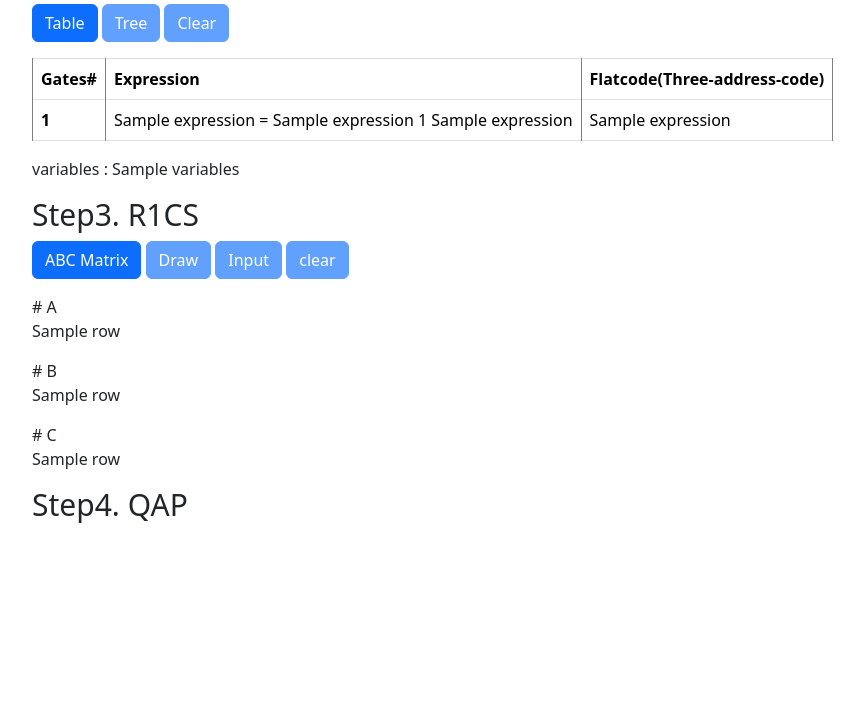
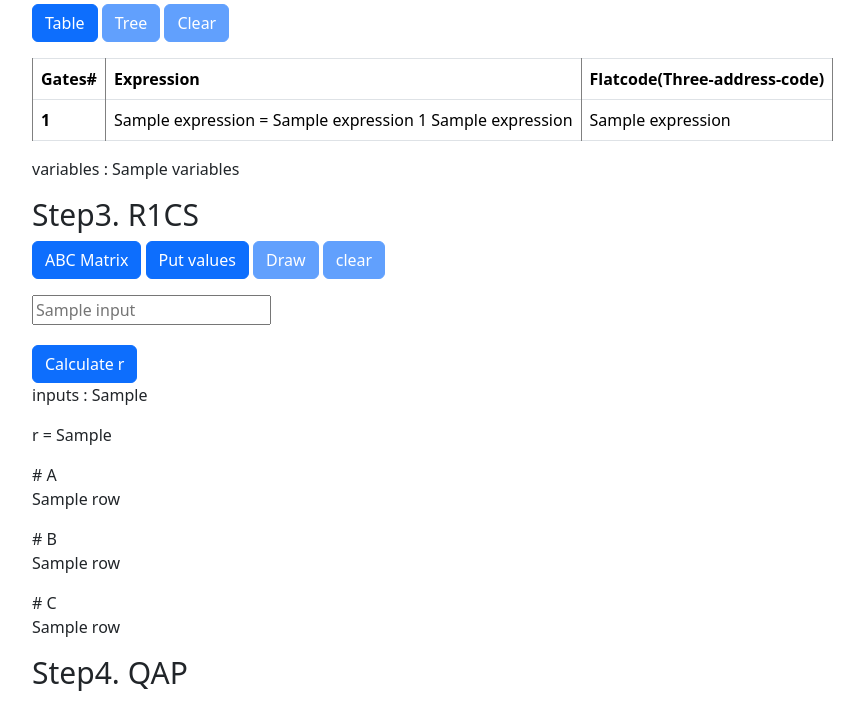
Before and after one commit to tokamak-network/interactive-zkp-study, a Flask app: template templates/computation.html in a window 1280 px wide. Shown: the part 706-1409 px from the top of the page, without its empty margins (188-1052 px from the left). Before the commit the page ends 1229 px from the top, so only its background shows below. Run offline with Flask 3, Linux system fonts and the light colour scheme; the template is opened without the code that fills it: most values are stand-ins (such as "Sample title", 1, 10 or a date in 2020).

Commit message:
calculate r

```diff
--- a/app.py
+++ b/app.py
@@ -10,7 +10,8 @@ from zkp.groth16.code_to_r1cs import (
     flatten_body,
     initialize_symbol,
     get_var_placement,
-    flatcode_to_r1cs
+    flatcode_to_r1cs,
+    assign_variables
 )
 
 app = Flask(__name__)
@@ -63,11 +64,23 @@ def main():
     flatcode = session.get('flatcode')
     variables = session.get('variables')
     abc = session.get('abc')
+    inputs = session.get('inputs')
+    user_inputs = session.get('user_inputs')
+    r_vector = session.get('r_values')
 
     if user_code == None:
         user_code = DEFAULT_CODE
 
-    return render_template('computation.html', code=user_code, ast_obj=ast_obj, flatcode=flatcode, variables=variables, abc=abc)
+    return render_template('computation.html', \
+                           code=user_code, \
+                           ast_obj=ast_obj, \
+                           flatcode=flatcode, \
+                           variables=variables, \
+                           abc=abc, \
+                           inputs=inputs, \
+                           user_inputs=user_inputs, \
+                           r_vector=r_vector \
+                           )
 
 @app.route("/code", methods=['POST'])
 def save_code():
@@ -148,3 +161,46 @@ def abc_matrix():
             return redirect(url_for('main'))
         else:
             return redirect(url_for('main'))
+
+# @app.route("/r1cs/inputs", methods=["POST"])
+# def retrieve_values():
+#     if request.method == "POST":
+#         user_code = session.get("code")
+#         if user_code:
+#             return redirect(url_for('main'))
+#         else:
+#             return redirect(url_for('main'))
+
+@app.route("/r1cs/inputs", methods=["POST"])
+def retrieve_values():
+    if request.method == "POST":
+        user_code = session.get("code")
+        if user_code:
+            inputs, body = extract_inputs_and_body(parse(user_code))
+            session['inputs'] = inputs
+            return redirect(url_for('main'))
+        else:
+            return redirect(url_for('main'))
+
+@app.route("/r1cs/inputs/r", methods=["POST"])
+def calculate_r():
+    if request.method == "POST":
+        user_code = session.get("code")
+        if user_code:
+            form_data = request.form
+            user_inputs = []
+            for d in form_data:
+                user_inputs.append(int(form_data[d]))
+            print(user_inputs)
+            session['user_inputs'] = form_data
+
+            # todo : calculate r vector
+            inputs, body = extract_inputs_and_body(parse(user_code))
+            flatcode = flatten_body(body)
+
+            r = assign_variables(inputs, user_inputs, flatcode)
+            session['r_values'] = r
+
+            return redirect(url_for('main'))
+        else:
+            return redirect(url_for('main'))
--- a/static/index.js
+++ b/static/index.js
@@ -33,3 +33,13 @@ async function abc_matrix(){
     document.getElementById('abc-matrix-form').submit();
     console.log("abc matrix created");
 }
+
+async function put_values(){
+    document.getElementById('put-values-form').submit();
+    console.log("retrieve inputs");
+}
+
+async function calculate_r_values(){
+    document.getElementById('calculate-r-form').submit();
+    console.log("retrieve inputs");
+}
--- a/templates/computation.html
+++ b/templates/computation.html
@@ -130,13 +130,40 @@
                     ABC Matrix
                 </form>
             </button>
+            <button type="button" onclick="put_values()" class="btn btn-primary">
+                <form action="{{url_for('retrieve_values')}}" method="post" id="put-values-form">
+                    Put values
+                </form>
+            </button>
             <button type="button" onclick="" class="btn btn-primary" disabled>Draw</button>
-            <button type="button" onclick="" class="btn btn-primary" disabled>Input</button>
             <button type="button" onclick="" class="btn btn-primary" disabled>clear</button>
         </p>
+        <p>
+            {% if inputs == None %}
+            {% else %}
+                <form action="{{url_for('calculate_r')}}" method="post" id="calculate-r-form">
+                    <div class="row">
+                {% for input in inputs %}
+                        <div class="col">
+                         <input type="text" class="form-control-{{loop.index}}" name="{{input}}" placeholder="{{input}}">
+                        </div>
+                {% endfor %}
+                    </div>
+                </form>
+                <button type="button" onclick="calculate_r_values()" class="btn btn-primary">
+                    Calculate r
+                </button>
+                {% if r_vector == None %}
+                {% else %}
+                    <p>inputs : {{user_inputs}}</p>
+                    <p>r = {{r_vector}}</p>
+                {% endif %}
+                <!-- todo  display r values`-->
+            {% endif %}
+        </p>
         {% if abc == None %}
-
         {% else %}
+        <!-- <p>A.r + B.r - C.r = 0</p> -->
         <p>
             # A <br>
             {% for row in abc["A"] %}
```
